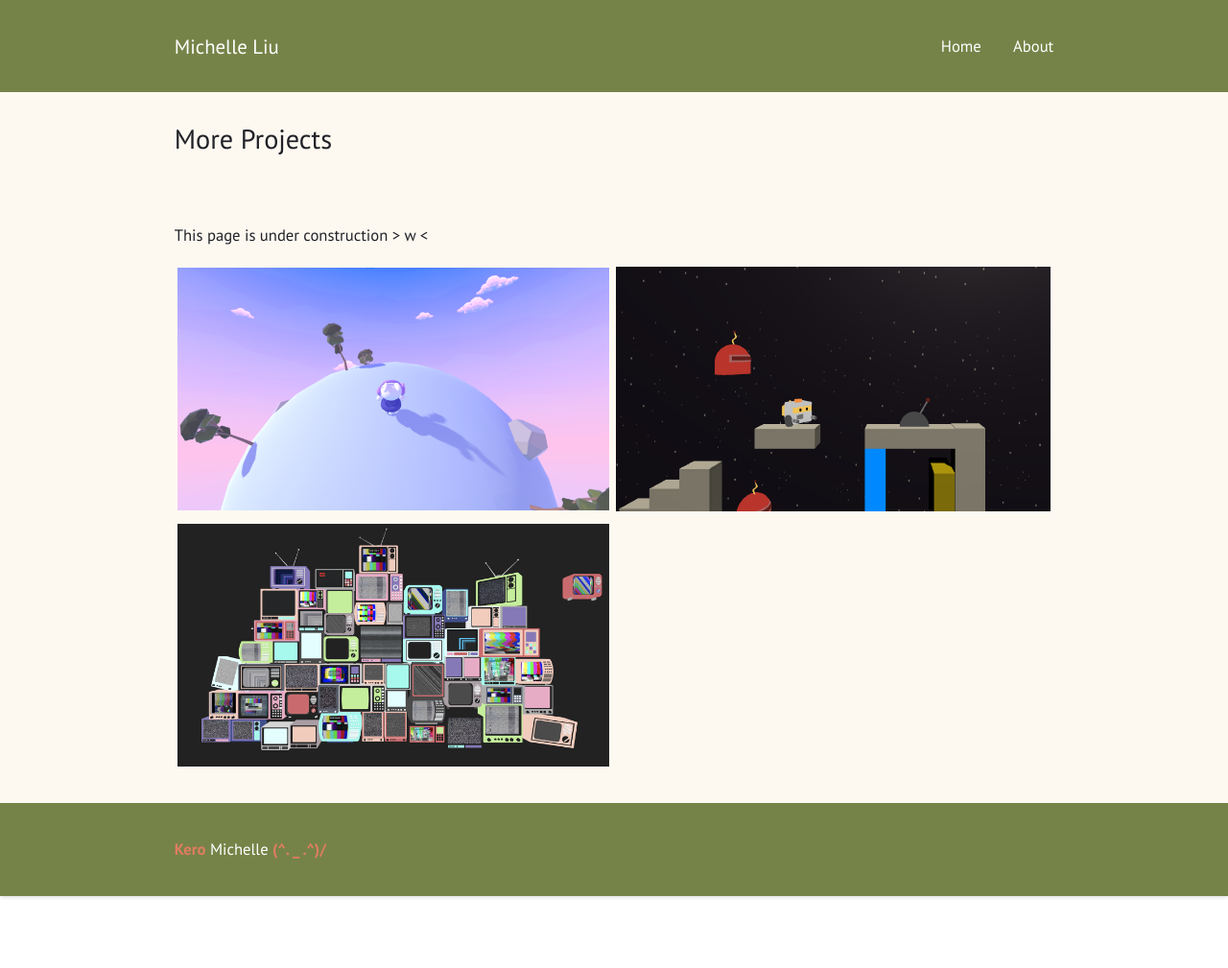
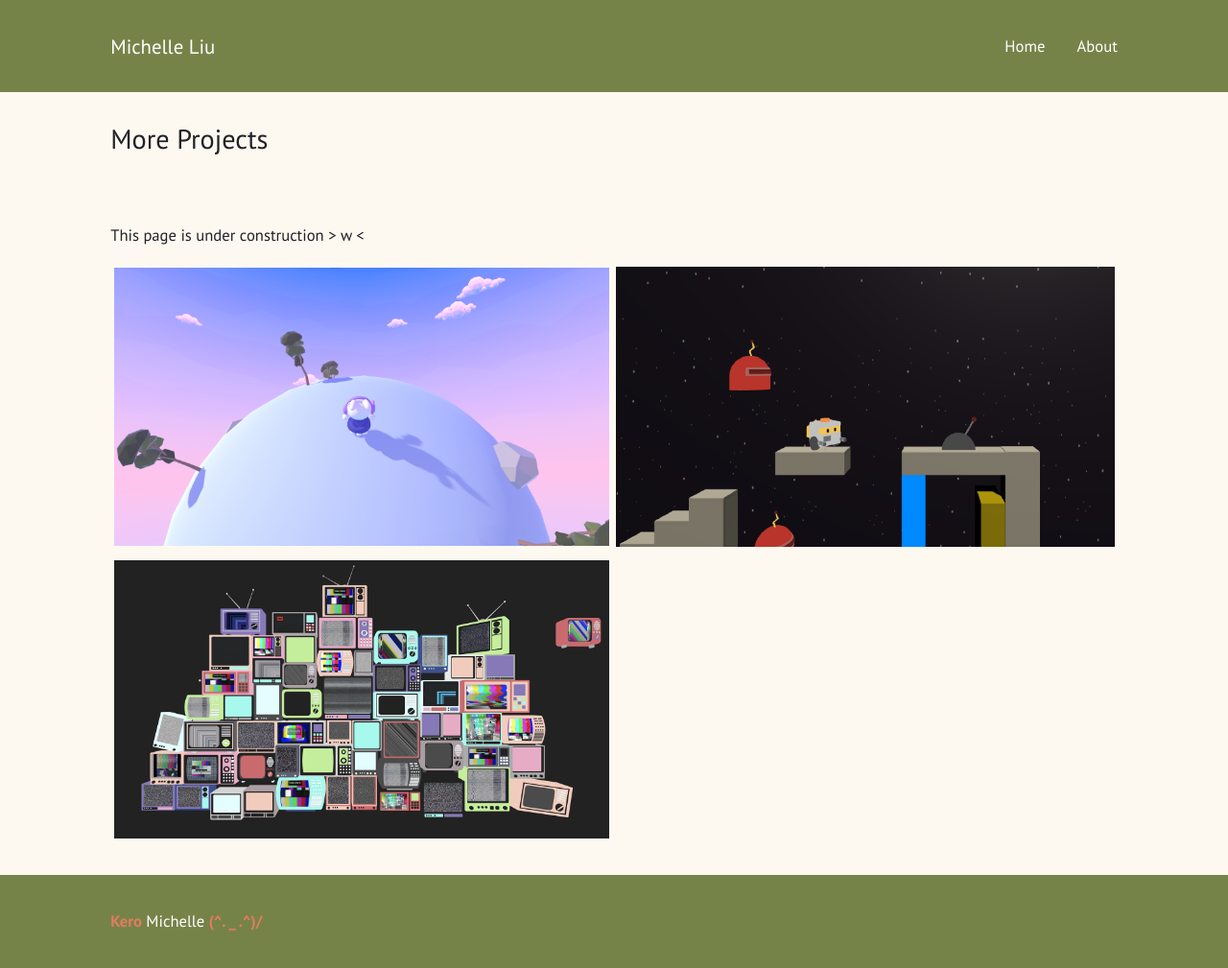
Before and after one commit to KeroMichelle/KeroMichelle.github.io, a Jekyll site: the page built from more.md, in a window 1280 px wide. Shown: the whole page at 96% size. Built offline with Jekyll 4.4.1, drawn with Linux system fonts in a browser that asks for light colours; before the commit the page ends 934 px from its top, so only the background shows below that.

Commit message:
Decrease padding from 6 to 10em in frame.sass

```diff
--- a/_sass/basic.sass
+++ b/_sass/basic.sass
@@ -16,6 +16,7 @@ body
   body
     background: $dark
     color: $light
+
   img
     margin: .3em 0
     border-radius: 1px
--- a/assets/css/frame.sass
+++ b/assets/css/frame.sass
@@ -18,7 +18,7 @@ body > header, body > footer
 
 @media (min-width: 32em)
   body > header, body > article, body > footer
-    padding: 1.65em calc(22% - 6em)
+    padding: 1.65em calc(22% - 10em)
 
 @media (prefers-color-scheme: dark)
   body, body > header, body > footer
```
